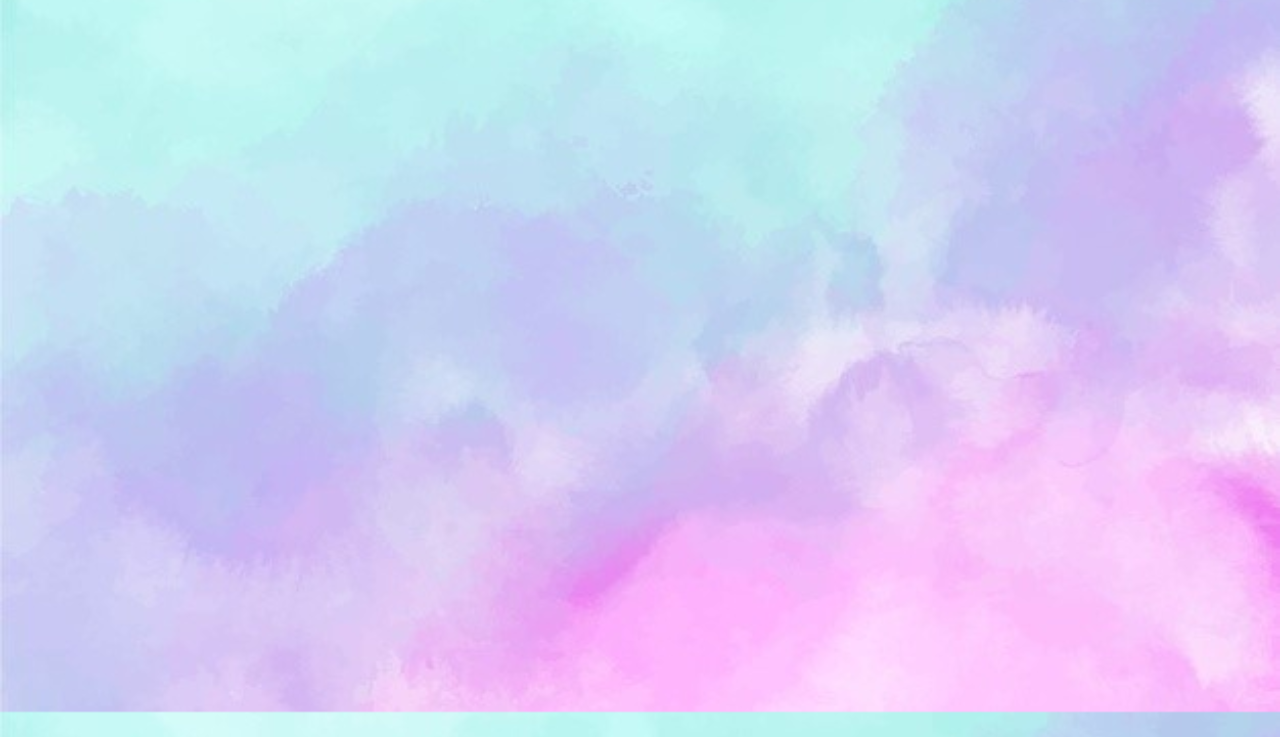
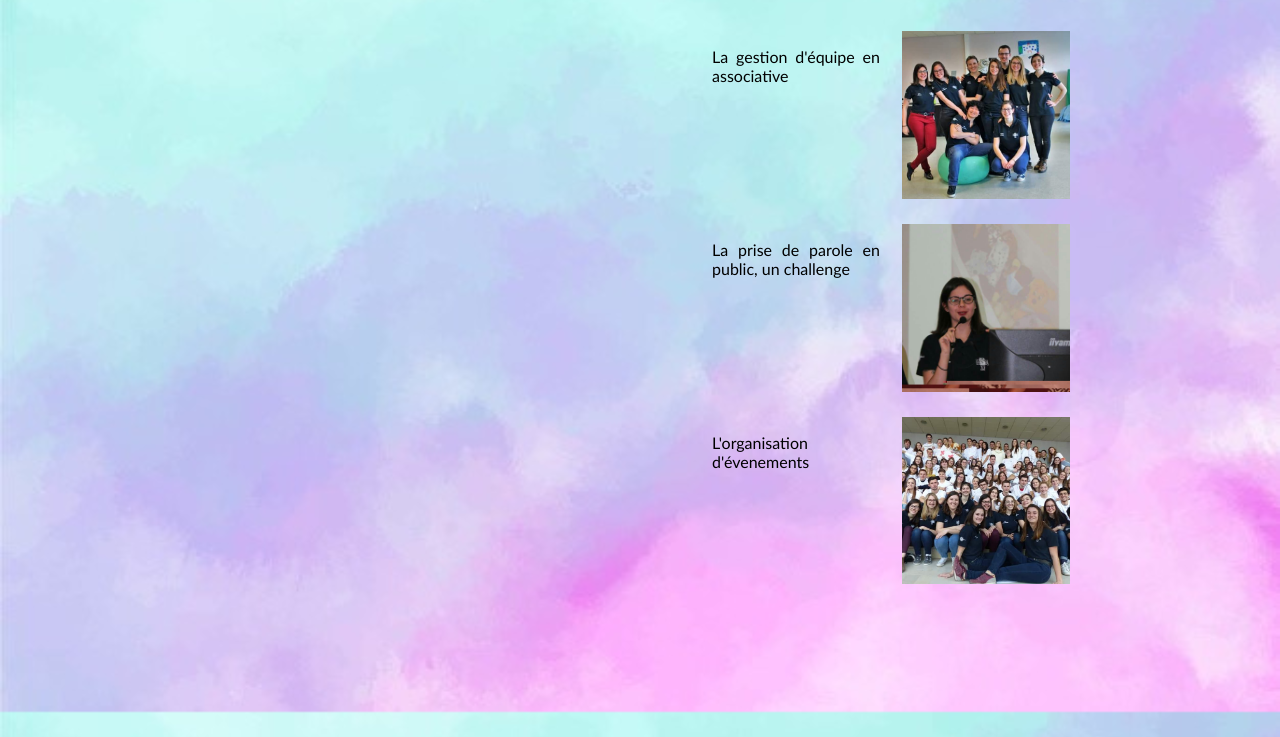
Before and after one commit to Maebb/eportfolio, a plain HTML site: page hdn.html in a window 1280 px wide. Shown: the part 63-800 px from the top of the page. Drawn offline with Linux system fonts and the light colour scheme.

Commit message:
ajout d'image pour les pages HDN/NPS/GAELIS/FNESI + titre

```diff
--- a/hdn.html
+++ b/hdn.html
@@ -8,5 +8,26 @@
 	</head>
 	<body>
 		<h1><a href="index.html">Accueil</a> > <a href="vieassociative.html">Vie associative</a> > Hôpital des Nounours de Lyon </h1>
+		<div class="mi">
+				<p>  </p>
+		</div>
+		<table>
+			<tr>
+				<td width="33%">  <p> La gestion d'équipe en associative </p> </td>
+				<td width="33%"> <img src="images/equipeHDN.jpg"  alt=""> </td>
+				<td width="33%"> </td>
+			</tr>
+			<tr>
+				<td width="33%"> <p> La prise de parole en public, un challenge </p> </td>
+				<td width="33%"> <img src="images/parole.jpg" alt=""> </td>
+				<td width="33%"></td>
+			</tr>
+			<tr>
+				<td width="33%"> <p> L'organisation d'évenements </p> </td>
+				<td width="33%"> <img src="images/event.jpg"  alt=""> </td>
+				<td width="33%">  </td>
+			</tr>
+
+		</table>
 	</body>
 </html>
```
Also changed, not shown: fnesi.html (+21 -0 lines), gaelis.html (+21 -0 lines), nps.html (+20 -0 lines), images/DDD.jpg (renamed from images/DDD;jpg.jpg), images/FB_IMG_1518680621385.jpg (deleted), images/FB_IMG_1518680648115.jpg (deleted), images/HDNFFEO.jpg (added), images/NPSaction.jpg (added), images/congres.jpg (renamed from images/FB_IMG_1513718701667.jpg), images/electionGAELIS.jpg (added), images/equipeHDN2.jpg (added), images/event.jpg (added), images/forma.jpg (renamed from images/FB_IMG_1521584667527.jpg), images/lyonnie.jpg (added), 4 more files.
